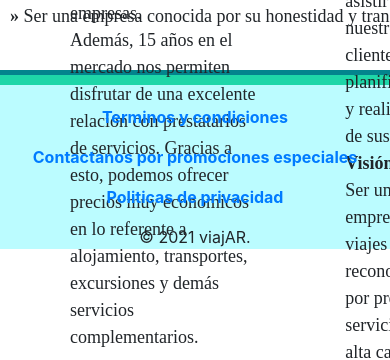
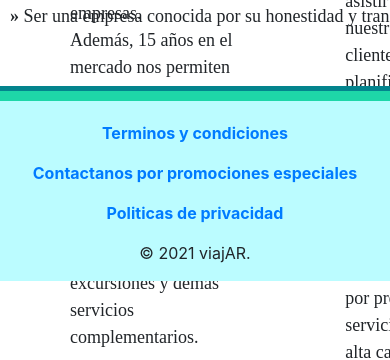
Before and after one commit to damimonge98/react-project, a React (Create React App) app in the folder my-web/: page /about in a window 390 px wide. Shown: the part 748-1108 px from the top of the page. Built offline with nearby package versions, Linux system fonts and the light colour scheme.

Commit message:
last changes for responsive web

```diff
--- a/my-web/src/components/footer.css
+++ b/my-web/src/components/footer.css
@@ -1,6 +1,8 @@
 .containerFooter {
+	display: inline-block;
     background-color: #BBFCFF;
-    height: 80px;
+    height: 100%;
+	width: 100%;
     margin-top: 30px;
 }
 
@@ -28,8 +30,8 @@
 
 @media only screen and (max-width:717px) {
 	.containerFooter {
-		height: 100%;
-	}
+		height: 100%;}
+
 
 	.footerContentDiv {
 		display: block;
--- a/my-web/src/components/navbar.css
+++ b/my-web/src/components/navbar.css
@@ -45,6 +45,12 @@
 
 .navicon {
 	display: none;
+	cursor: pointer;
+}
+
+.navicon:hover {
+	background:#1ED6A8;
+	color: white;
 }
 
 .banner {
@@ -81,8 +87,12 @@
 	color: #03848d;
 	text-decoration: none;
 }
-
-@media only screen and (max-width:717px) {
+@media only screen and (min-width:650px) and (max-width: 912px) {
+	.NavLink {
+		font-size: 15px;
+	}
+}
+@media only screen and (max-width:649px) {
 
 	.NavLink{
 		display: none;
```
Also changed, not shown: my-web/src/components/destineShow.jsx (+3 -0 lines).
